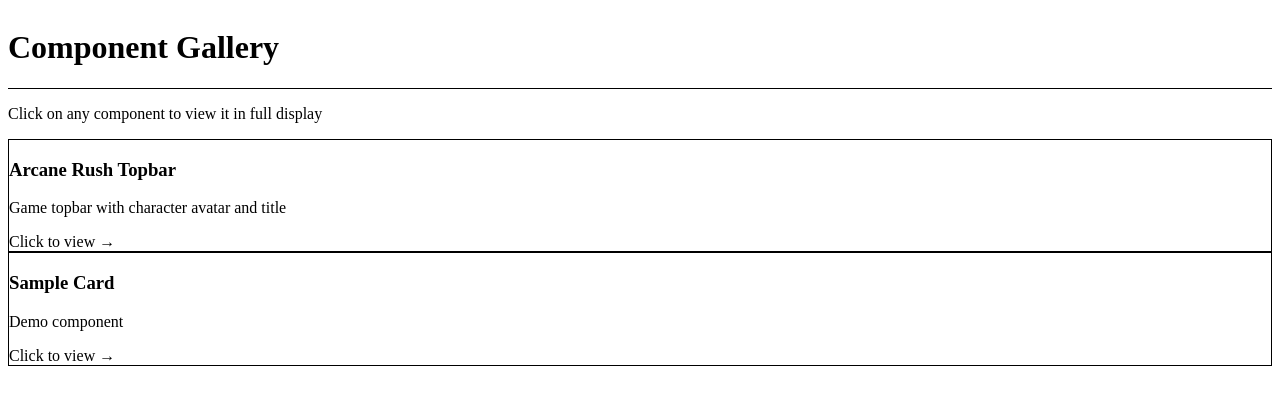
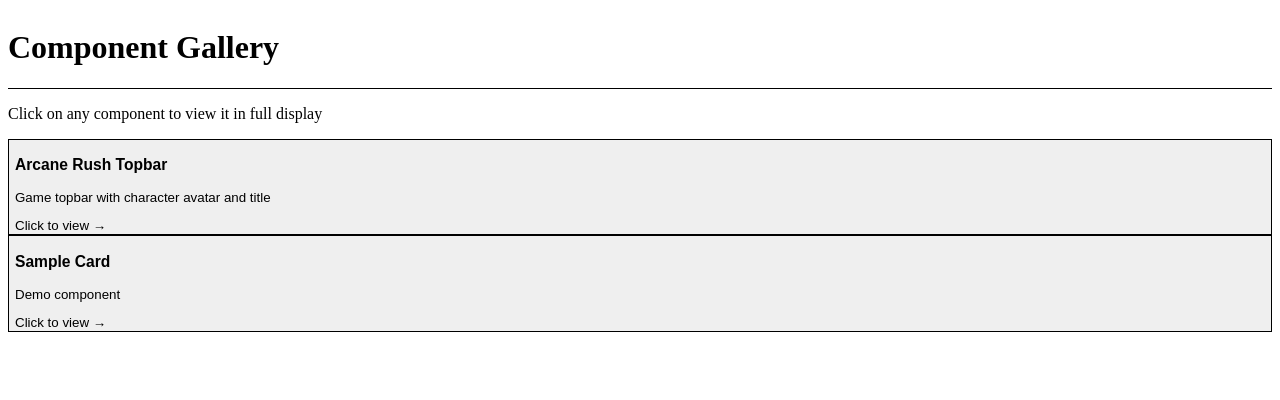
Before and after one commit to ydangishere/AR, a Next.js app: page /preview in a window 1280 px wide. Shown: the top 400 px of the page. Built offline with nearby package versions, Linux system fonts and the light colour scheme.

Commit message:
Fix component navigation clicks
- Change div onClick to button elements for better static site compatibility
- Add preventDefault and detailed logging for click events
- Add URL hash-based routing as fallback navigation method
- Update URL hash when navigating for shareable component links

```diff
--- a/src/app/preview/page.tsx
+++ b/src/app/preview/page.tsx
@@ -26,6 +26,13 @@ export default function PreviewPage() {
 
   useEffect(() => {
     console.log('Preview page mounted');
+
+    // Check for hash-based routing as fallback
+    const hash = window.location.hash.replace('#', '');
+    if (hash && components.find(c => c.id === hash)) {
+      console.log('Setting component from hash:', hash);
+      setSelectedComponent(hash);
+    }
   }, []);
 
   const selected = components.find(c => c.id === selectedComponent);
@@ -33,11 +40,15 @@ export default function PreviewPage() {
   const handleComponentClick = (componentId: string) => {
     console.log('Clicked component:', componentId);
     setSelectedComponent(componentId);
+    // Update URL hash for shareable links
+    window.location.hash = componentId;
   };
 
   const handleBackClick = () => {
     console.log('Back clicked');
     setSelectedComponent(null);
+    // Clear URL hash
+    window.location.hash = '';
   };
 
   // Remove loading state for GitHub Pages compatibility
@@ -69,15 +80,20 @@ export default function PreviewPage() {
             <p className="text-gray-600 mb-6">Click on any component to view it in full display</p>
             <div className="grid gap-4">
               {components.map((comp) => (
-                <div
+                <button
                   key={comp.id}
-                  onClick={() => handleComponentClick(comp.id)}
-                  className="bg-white p-4 rounded-lg shadow hover:shadow-md cursor-pointer border transition-all"
+                  onClick={(e) => {
+                    e.preventDefault();
+                    console.log('Button clicked for:', comp.id);
+                    handleComponentClick(comp.id);
+                  }}
+                  className="bg-white p-4 rounded-lg shadow hover:shadow-md cursor-pointer border transition-all text-left w-full"
+                  type="button"
                 >
                   <h3 className="font-semibold text-lg">{comp.name}</h3>
                   <p className="text-gray-600 text-sm">{comp.description}</p>
                   <div className="text-blue-500 text-sm mt-2">Click to view →</div>
-                </div>
+                </button>
               ))}
 
               {components.length === 1 && (
```
